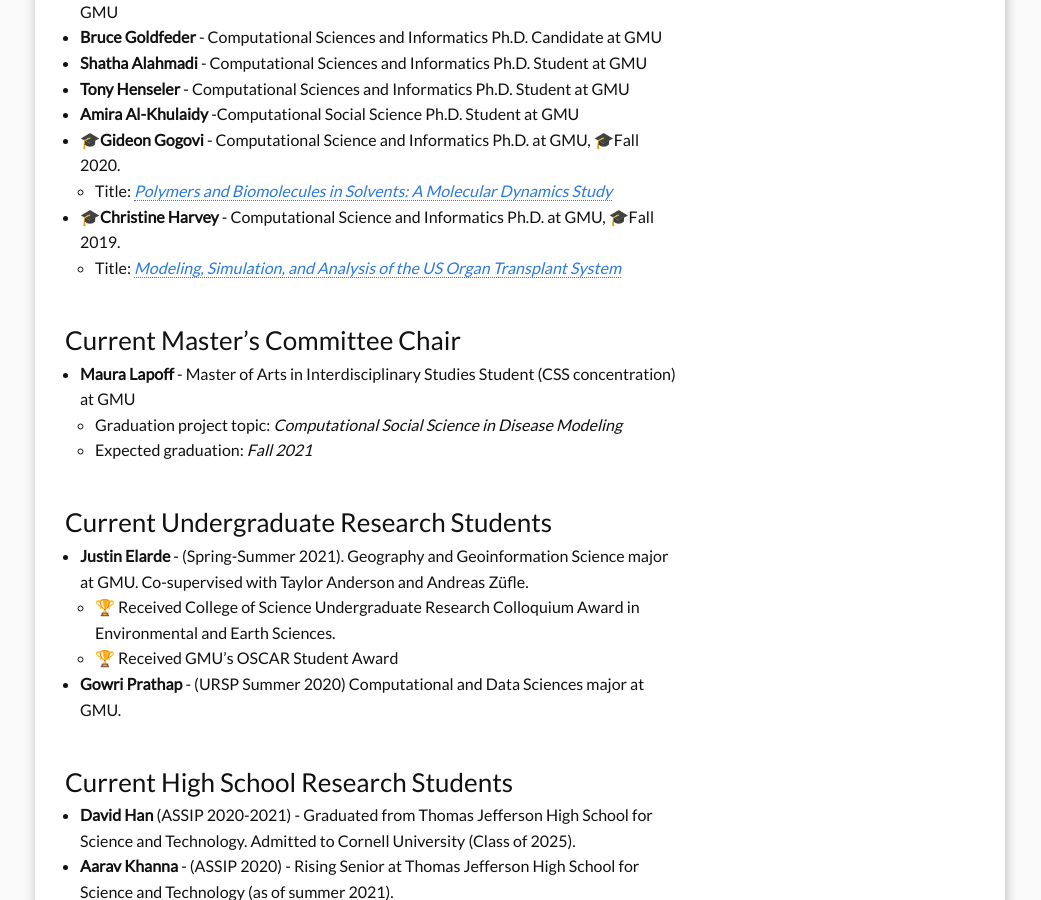
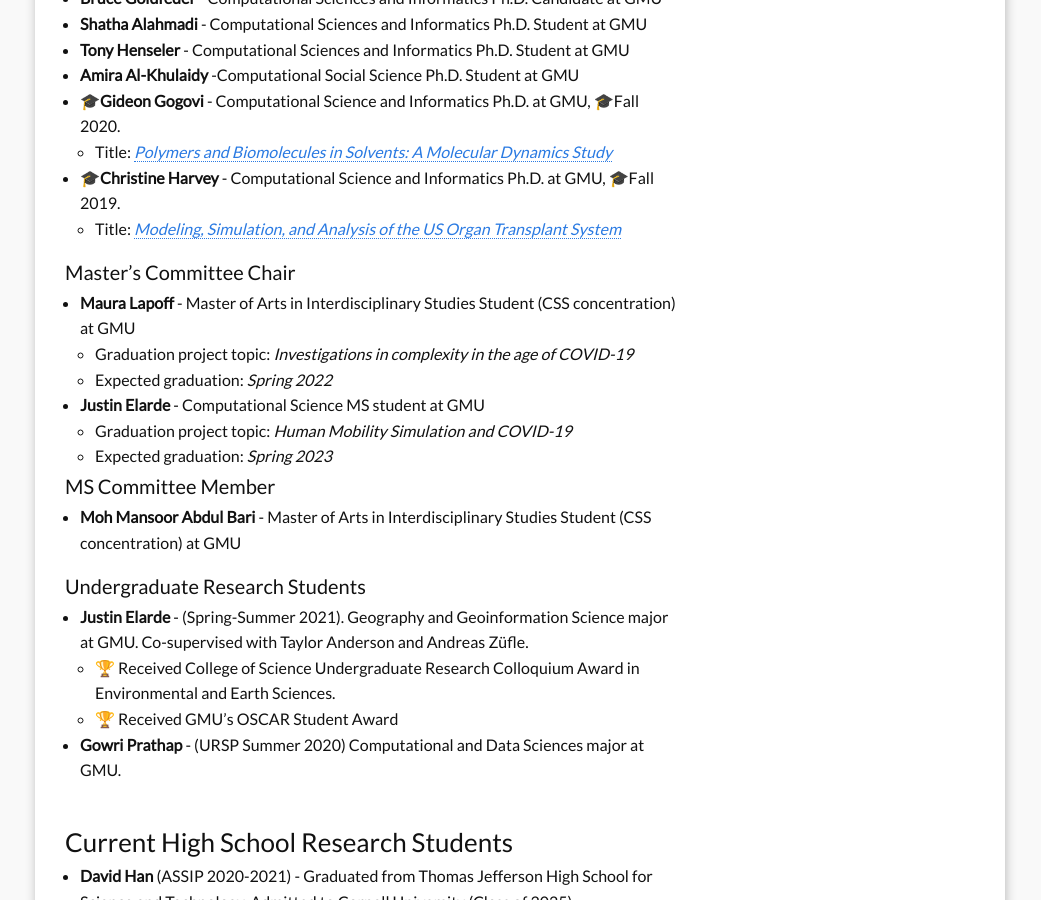
Before and after one commit to hamdikavak/hamdikavak.github.io, a Jekyll site: the page built from j_students.md, in a window 1280 px wide and 900 px high, scrolled down 2475 px. Shown: the whole window, without its empty margins (120-1161 px from the left). Built offline with Jekyll 4.4.1, drawn with Linux system fonts in a browser that asks for light colours; nearby versions of some CDN libraries.

Commit message:
Updated student page

```diff
--- a/j_students.md
+++ b/j_students.md
@@ -11,7 +11,7 @@
 - [Interested in working with me?](#int)
 - [List of students and their work](#lst)
     - [PhD](#lst-phd)
-    - [Master's](#lst-ms)
+    - [MS](#lst-ms)
     - [Undergraduate](#lst-ug)
     - [High school](#lst-hs)
 
@@ -96,7 +96,6 @@
   * Title: [*A Hybrid Machine Learning and Agent-Based Modeling Approach to Examine Decision-Making Heuristics*](https://www.proquest.com/docview/2476545206)
 
 
-<br/>
 #### Ph.D. Committee Member
 * **Bora Aslan** - Ph.D. Candidate at International Relations Dept. at Old Dominion University.
 * **Scott Hopkins** - Computational Sciences and Informatics Ph.D. Candidate at GMU
@@ -111,16 +110,23 @@
   * Title: [*Modeling, Simulation, and Analysis of the US Organ Transplant System*](https://www.proquest.com/docview/2379670232)
 
 
-<br/>
-### Current Master's Committee Chair
+<a name="lst-ms"/>
+#### Master's Committee Chair
 
-* **Maura Lapoff** - Master of Arts in Interdisciplinary Studies Student (CSS concentration)  at GMU
-  * Graduation project topic: *Computational Social Science in Disease Modeling*
-  * Expected graduation: *Fall 2021*
+* **Maura Lapoff** - Master of Arts in Interdisciplinary Studies Student (CSS concentration) at GMU
+  * Graduation project topic: *Investigations in complexity in the age of COVID-19*
+  * Expected graduation: *Spring 2022*
+
+* **Justin Elarde** - Computational Science MS student at GMU
+  * Graduation project topic: *Human Mobility Simulation and COVID-19*
+  * Expected graduation: *Spring 2023*
 
 
-<br/>
-### Current Undergraduate Research Students
+#### MS Committee Member
+* **Moh Mansoor Abdul Bari** - Master of Arts in Interdisciplinary Studies Student (CSS concentration) at GMU
+
+<a name="lst-ug"/>
+#### Undergraduate Research Students
 
 * **Justin Elarde** - (Spring-Summer 2021). Geography and Geoinformation Science major at GMU. Co-supervised with Taylor Anderson and Andreas Züfle.
     * 🏆 Received College of Science Undergraduate Research Colloquium Award in Environmental and Earth Sciences.
```
